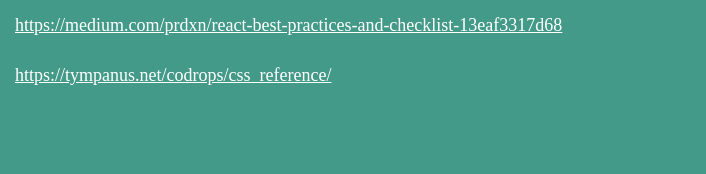
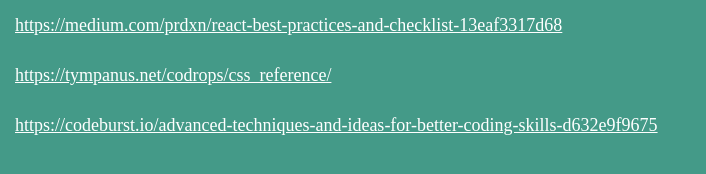
Before and after one commit to RuchiraMourya/MyExp, a plain HTML site: page readingList/index.html in a window 1280 px wide. Shown: the top 174 px of the page, without its empty margins (0-706 px from the left). Drawn offline with Linux system fonts and the light colour scheme.

Commit message:
Update index.html

```diff
--- a/readingList/index.html
+++ b/readingList/index.html
@@ -30,7 +30,8 @@
         <script>
         const dataList = [
        'https://medium.com/prdxn/react-best-practices-and-checklist-13eaf3317d68',
-       'https://tympanus.net/codrops/css_reference/'
+       'https://tympanus.net/codrops/css_reference/',
+       'https://codeburst.io/advanced-techniques-and-ideas-for-better-coding-skills-d632e9f9675'
         ];
 
         (function () {
```
